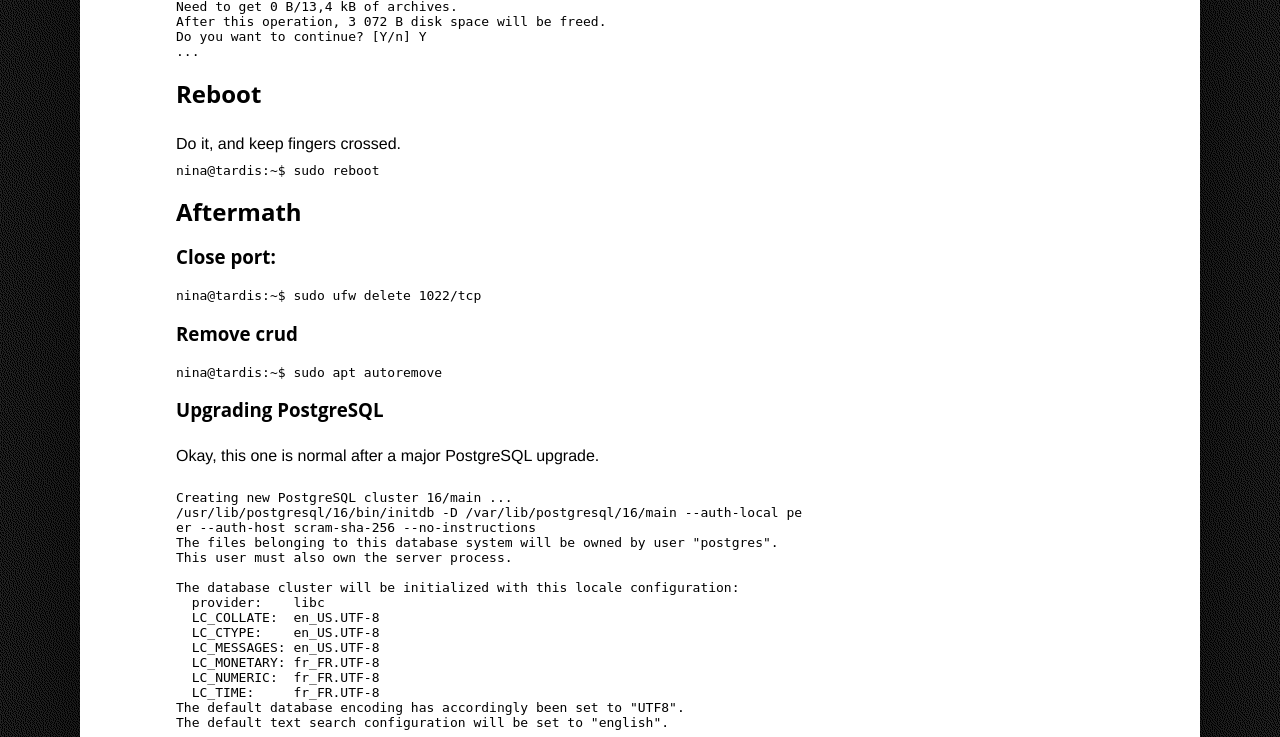
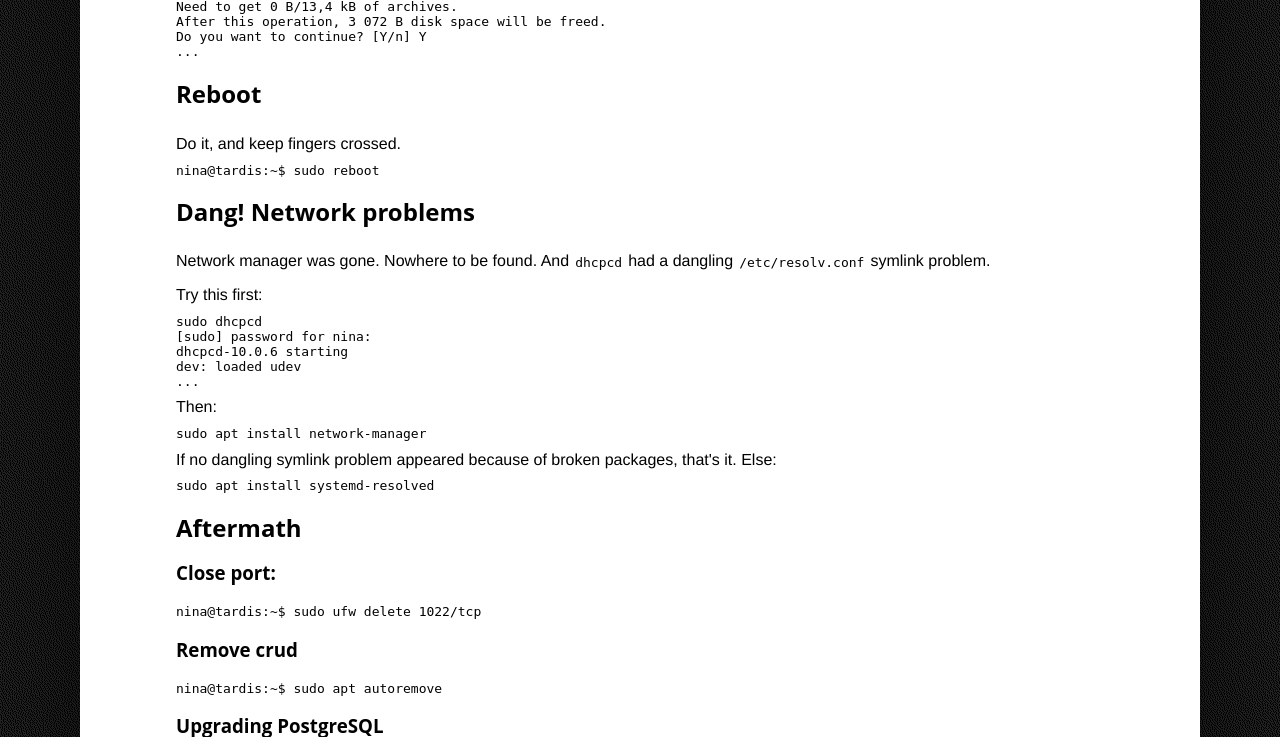
Before and after one commit to tymyrddin/flask-uu, a Flask app: page /noble/ in a window 1280 px wide. Shown: the part 4718-5455 px from the top of the page. Run offline with Flask 3, Linux system fonts and the light colour scheme.

Commit message:
Upgrading to noble numbat

```diff
--- a/project/blog/templates/blog/blog.html
+++ b/project/blog/templates/blog/blog.html
@@ -15,7 +15,7 @@
         <div class="blog-post-card__body">
             <a href="{{ url_for('blog.posts', blog_title='noble') }}">
                 <h2 class="recipe-title-long">Upgrading to Noble Numbat</h2></a>
-            <p>For a change, I decided to try the do-release-upgrade script. Ugh.</p>
+            <p>The software updater tool prompted about the available upgrade to Noble Numbat. For a change, I decided to try the do-release-upgrade script. Ugh. Hold off, or shoot troubles.</p>
             <p class="blog-post-card__date">Published on Sept 13, 2024</p>
         </div>
     </div>
--- a/project/blog/templates/blog/noble.html
+++ b/project/blog/templates/blog/noble.html
@@ -67,7 +67,7 @@ ff02::2 ip6-allrouters</code></pre>
 
 <pre><code>Err:2 https://updates.signal.org/desktop/apt xenial/main amd64 signal-desktop amd64 7.24.1
     Error reading from server - read (5: Input/output error) [IP: 172.64.155.138 443]
-Fetched 1 280 kB in 18min 13s (1 171 B/s)
+Fetched 1 280 kB in 18min 13s (1 171 B/s)
 E: Failed to fetch https://updates.signal.org/desktop/apt/pool/s/signal-desktop/signal-desktop_7.24.1_amd64.deb
     Error reading from server - read (5: Input/output error) [IP: 172.64.155.138 443]
 E: Unable to fetch some archives, maybe run apt-get update or try with --fix-missing?</code></pre>
@@ -271,6 +271,27 @@ Do you want to continue? [Y/n] Y
 
 <code>nina@tardis:~$ sudo reboot</code>
 
+<h2>Dang! Network problems</h2>
+
+<p>Network manager was gone. Nowhere to be found. And <code>dhcpcd</code> had a dangling <code>/etc/resolv.conf</code> symlink problem.</p>
+
+<p>Try this first:</p>
+
+<pre><code>sudo dhcpcd
+[sudo] password for nina:
+dhcpcd-10.0.6 starting
+dev: loaded udev
+...
+</code></pre>
+
+<p>Then:</p>
+
+<pre><code>sudo apt install network-manager</code></pre>
+
+<p>If no dangling symlink problem appeared because of broken packages, that's it. Else:</p>
+
+<pre><code>sudo apt install systemd-resolved</code></pre>
+
 <h2>Aftermath</h2>
 
 <h3>Close port:</h3>
--- a/project/build/blog/index.html
+++ b/project/build/blog/index.html
@@ -52,7 +52,7 @@
         <div class="blog-post-card__body">
             <a href="/noble/">
                 <h2 class="recipe-title-long">Upgrading to Noble Numbat</h2></a>
-            <p>For a change, I decided to try the do-release-upgrade script. Ugh.</p>
+            <p>The software updater tool prompted about the available upgrade to Noble Numbat. For a change, I decided to try the do-release-upgrade script. Ugh. Hold off, or shoot troubles.</p>
             <p class="blog-post-card__date">Published on Sept 13, 2024</p>
         </div>
     </div>
```
Also changed, not shown: project/build/noble/index.html (+22 -1 lines).
